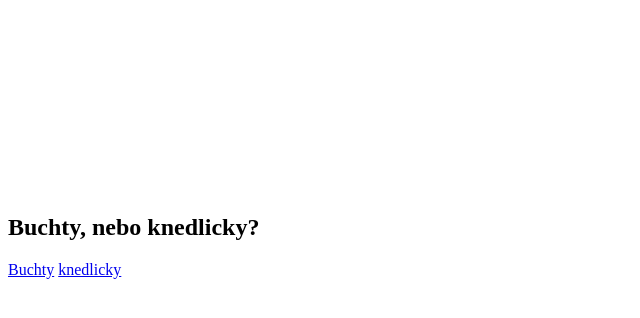
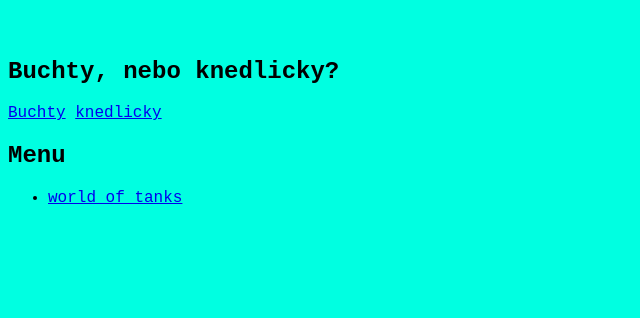
Before and after one commit to lolop23/lolop23.github.io, a plain HTML site: page index.html in a window 1280 px wide. Shown: the part 202-520 px from the top of the page, without its empty margins (0-640 px from the left). Drawn offline with Linux system fonts and the light colour scheme.

Commit message:
Update index.html

```diff
--- a/index.html
+++ b/index.html
@@ -5,15 +5,36 @@
     <meta http-equiv="X-UA-Compatible" content="IE=edge">
     <meta name="viewport" content="width=device-width, initial-scale=1.0">
     <title>webova stranka krouzku programovani</title>
+
+    <style>
+        body{
+            background-color: #00ffe1;
+            font-family: 'Courier New', Courier, monospace;
+        }
+
+        .buchty{
+            width: 5cm;
+        }
+
+    </style>
+
 </head>
 <body>
    <marquee behavior="" direction="" scrollamount="200">
     <h1>Ahoj</h1>
-    <a href="https://www.youtube.com/@tankisticz2280/featured" target="_blank"> <img src="https://www.segryvkuchyni.cz/preview/recept_obrazek_1328.jpg?w=800&h=533"></a>
+    <a href="https://www.youtube.com/@tankisticz2280/featured" target="_blank"> <img class="buchty" src="https://www.segryvkuchyni.cz/preview/recept_obrazek_1328.jpg?w=800&h=533"></a>
    </marquee>
 
    <h2>Buchty, nebo knedlicky?</h2>
    <a href="buchty.html">Buchty</a>
    <a href="knedlicky.html">knedlicky</a>
+
+   <h2>Menu</h2>
+   <ul>
+    <li><a href="/Tanky/tankisti CZ.htm">world of tanks</a></li>
+
+   </ul>
+
+
 </body>
 </html>
```
